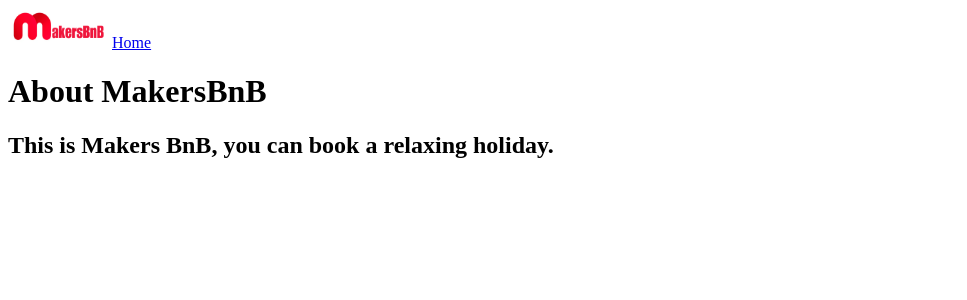
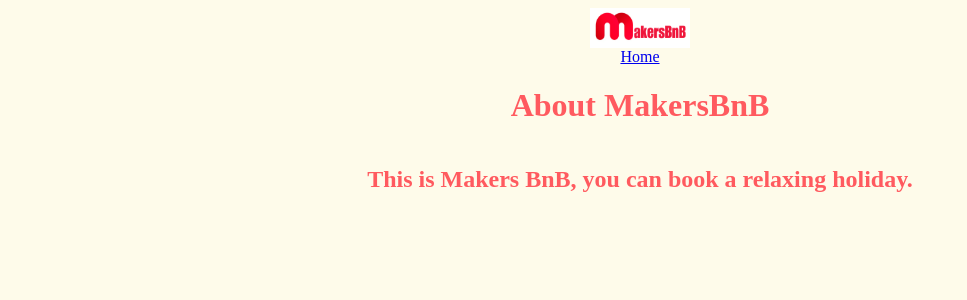
Before and after one commit to hudaa12/MakersBnB, a Flask app: page /about in a window 1280 px wide. Shown: the top 300 px of the page, without its empty margins (0-967 px from the left). Run offline with Flask 3, Linux system fonts and the light colour scheme.

Commit message:
Added CSS header to about

```diff
--- a/templates/about.html
+++ b/templates/about.html
@@ -1,14 +1,15 @@
 <!DOCTYPE html>
 <html lang="en">
-<head>
-    <meta charset="UTF-8">
-    <meta name="viewport" content="width=device-width, initial-scale=1.0">
+  <head>
+    <meta charset="UTF-8" />
+    <meta name="viewport" content="width=device-width, initial-scale=1.0" />
+    <link rel="stylesheet" href="/static/style.css" />
     <title>Makers BnB</title>
-</head>
-<body>
-    <img src="/static/img/logo2.png" alt="logo" width="100" height="40">
+  </head>
+  <body>
+    <img src="/static/img/logo2.png" alt="logo" width="100" height="40" />
     <a href="/" class="button">Home</a>
     <h1>About MakersBnB</h1>
     <h2>This is Makers BnB, you can book a relaxing holiday.</h2>
-</body>
+  </body>
 </html>
```
